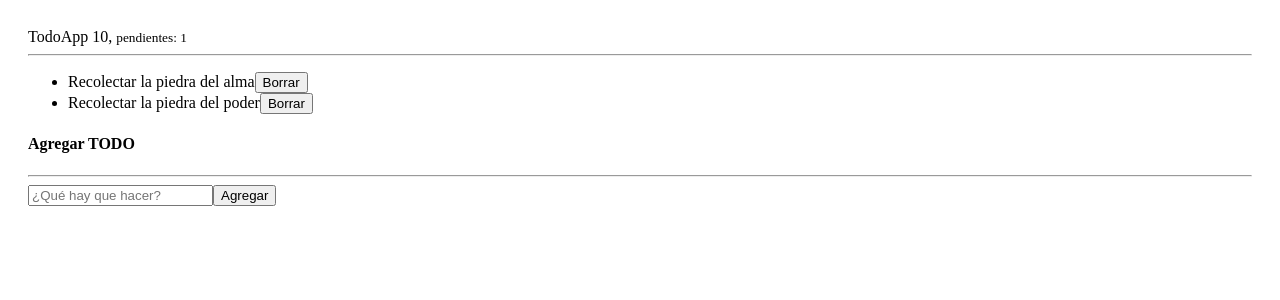
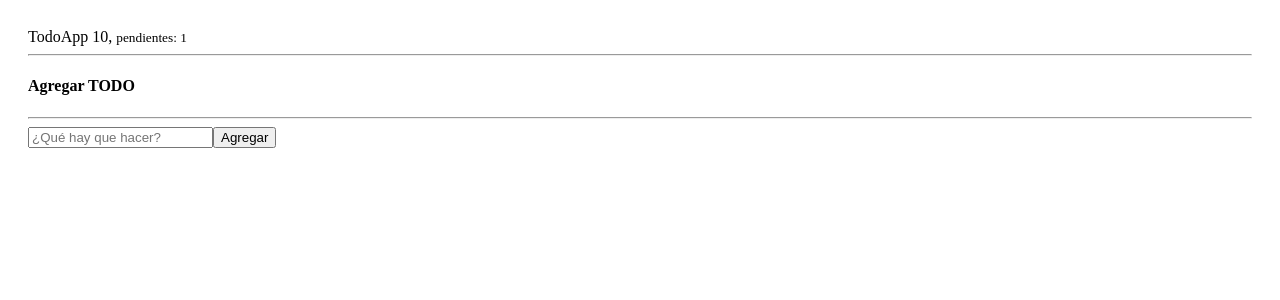
Before and after one commit to kevinfcc26/hook-app, a React app: page / in a window 1280 px wide. Shown: the top 300 px of the page. Built offline with nearby package versions, Linux system fonts and the light colour scheme; the HTML template or start-up script is replaced by a standard one.

Commit message:
add localstorage

```diff
--- a/src/08-useReducer/TodoApp.jsx
+++ b/src/08-useReducer/TodoApp.jsx
@@ -1,23 +1,25 @@
-import { useReducer } from "react";
+import { useEffect, useReducer } from "react";
 import { todoReducer } from "./todoReducer";
 import { TodoList } from "./TodoList";
 import { TodoAdd } from "./TodoAdd";
 
 const initialState = [
-  {
-    id: new Date().getTime(),
-    description: "Recolectar la piedra del alma",
-    done: false,
-  },
-  {
-    id: new Date().getTime() * 3,
-    description: "Recolectar la piedra del poder",
-    done: false,
-  },
+  // {
+  //   id: new Date().getTime(),
+  //   description: "Recolectar la piedra del alma",
+  //   done: false,
+  // }
 ];
+const init = () => {
+  return JSON.parse(localStorage.getItem("todos")) || [];
+};
 
 export const TodoApp = () => {
-  const [todos = [], dispatch] = useReducer(todoReducer, initialState);
+  const [todos = [], dispatch] = useReducer(todoReducer, initialState, init);
+
+  useEffect(() => {
+    localStorage.setItem("todos", JSON.stringify(todos));
+  }, [todos]);
 
   const handleNewTodo = (todo) => {
     const action = {
```
